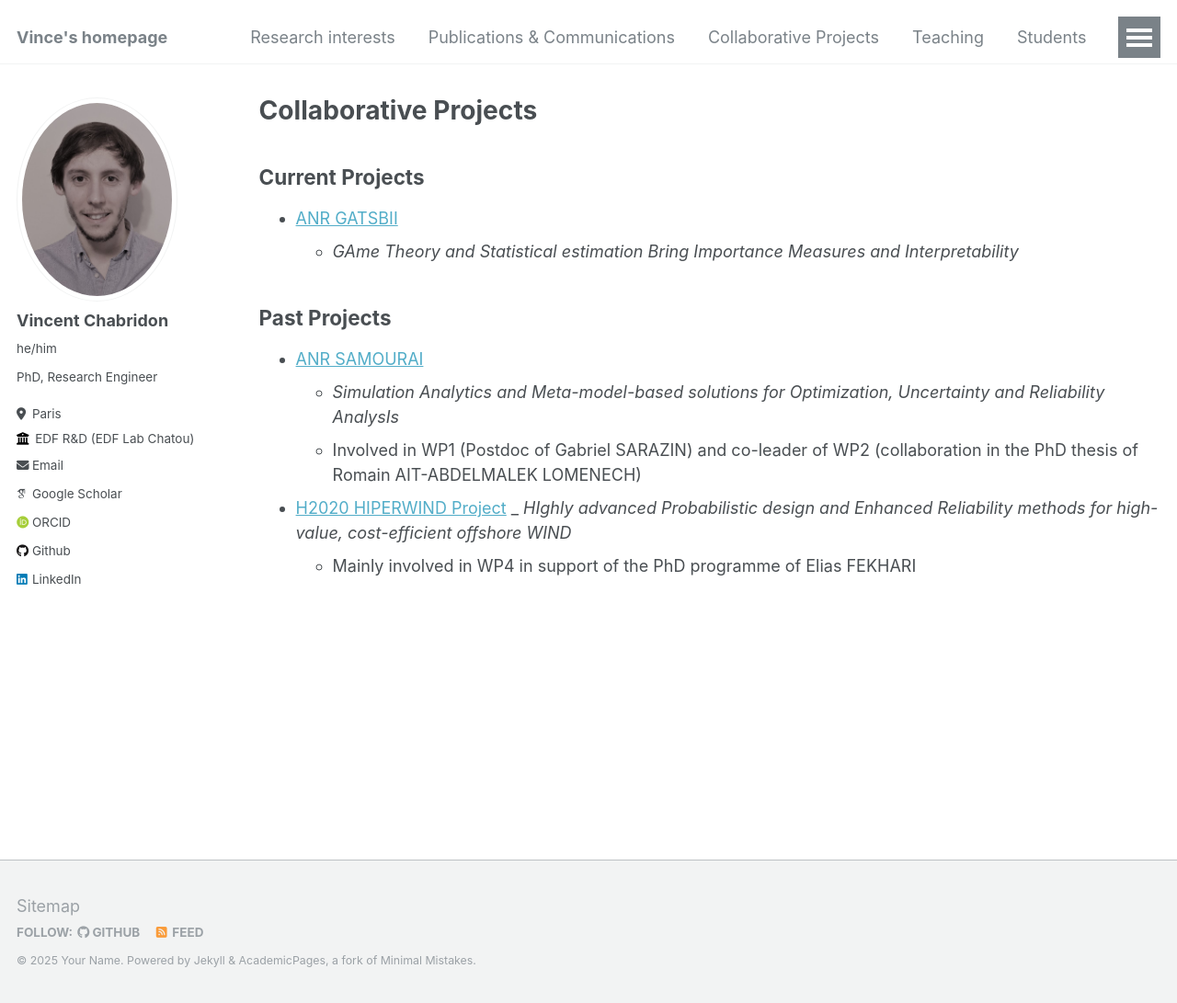
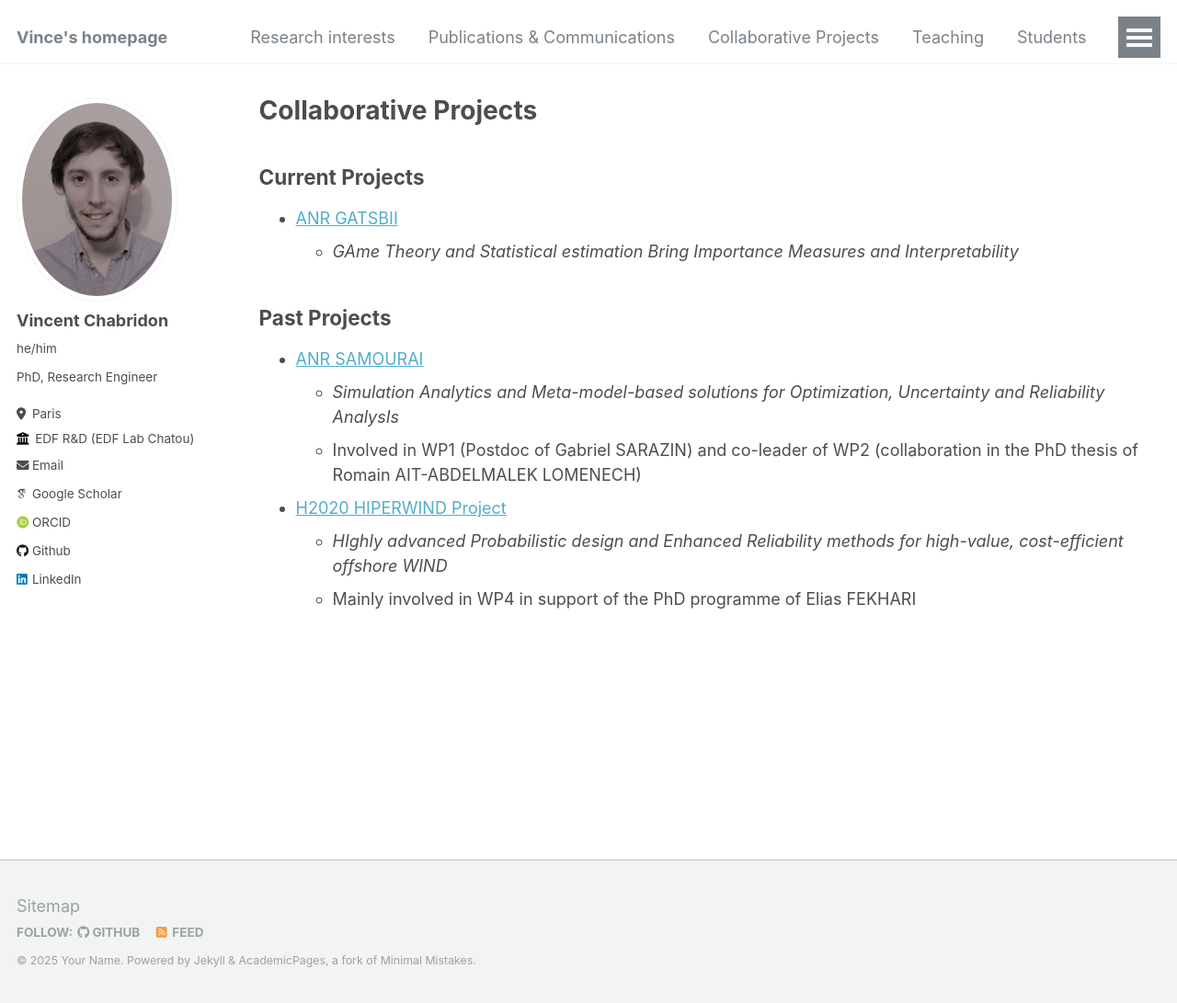
Before and after one commit to vchabri/vchabri.github.io, a Jekyll site: the page built from _pages/collaborative_projects.md, in a window 1280 px wide and 1091 px high. Shown: the whole window at 92% size. Built offline with Jekyll 4.4.1, drawn with Linux system fonts in a browser that asks for light colours; some web fonts are replaced.

```diff
--- a/_pages/collaborative_projects.md
+++ b/_pages/collaborative_projects.md
@@ -17,5 +17,5 @@ author_profile: true
   - Involved in WP1 (Postdoc of Gabriel SARAZIN) and co-leader of WP2 (collaboration in the PhD thesis of Romain AIT-ABDELMALEK LOMENECH)
 
 * [H2020 HIPERWIND Project](https://www.hiperwind.eu/)
-  _ _HIghly advanced Probabilistic design and Enhanced Reliability methods for high-value, cost-efficient offshore WIND_
+  - _HIghly advanced Probabilistic design and Enhanced Reliability methods for high-value, cost-efficient offshore WIND_
   - Mainly involved in WP4 in support of the PhD programme of Elias FEKHARI
```
